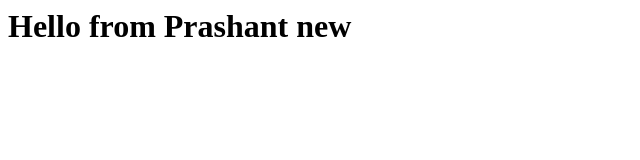
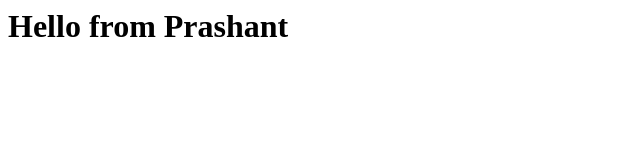
Before and after one commit to pbeniwal/apache2docker, a plain HTML site: page index.html in a window 1280 px wide. Shown: the whole page, without its empty margins (0-640 px from the left). Drawn offline with Linux system fonts and the light colour scheme.

Commit message:
Update index.html

```diff
--- a/index.html
+++ b/index.html
@@ -1,6 +1,6 @@
 <html>
 <title>Sample Website</title>
 <body>
-<h1>Hello from Prashant new</h1/
+<h1>Hello from Prashant</h1/
 </body>
 </html>
```
